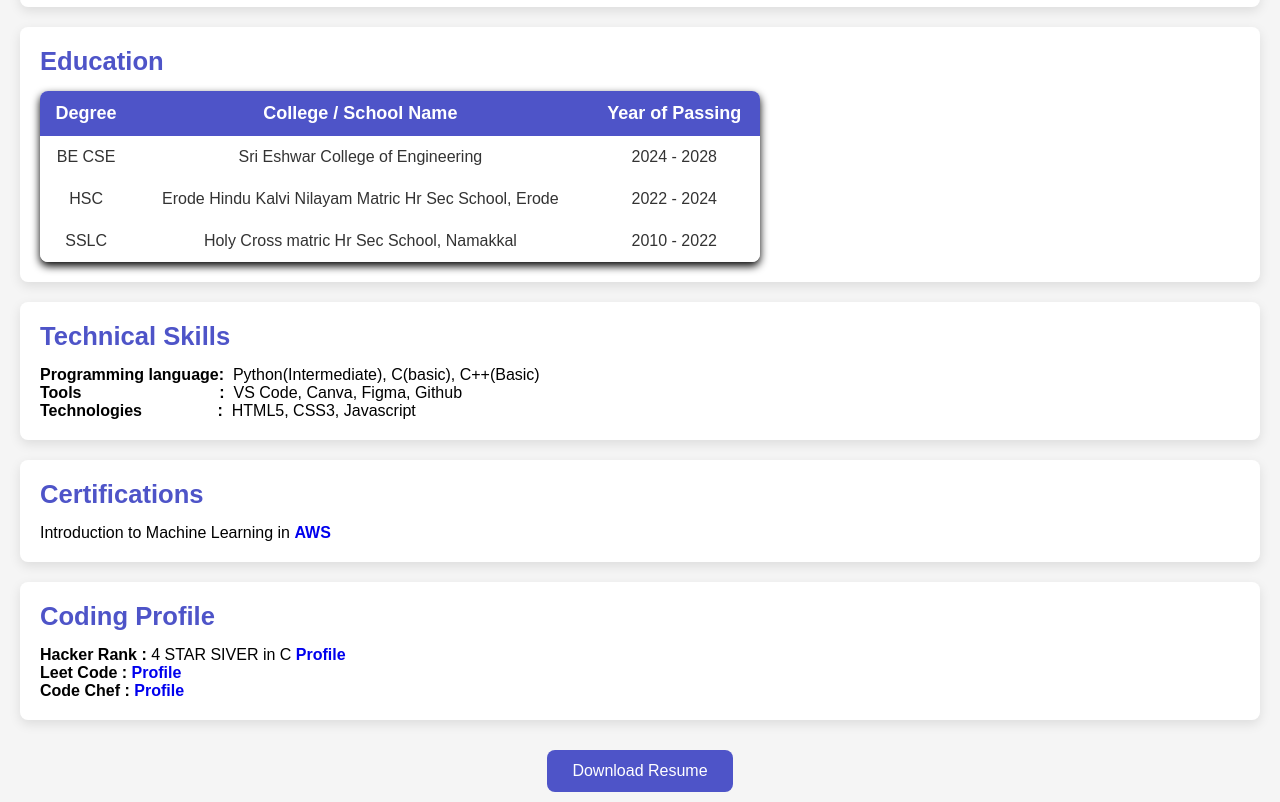
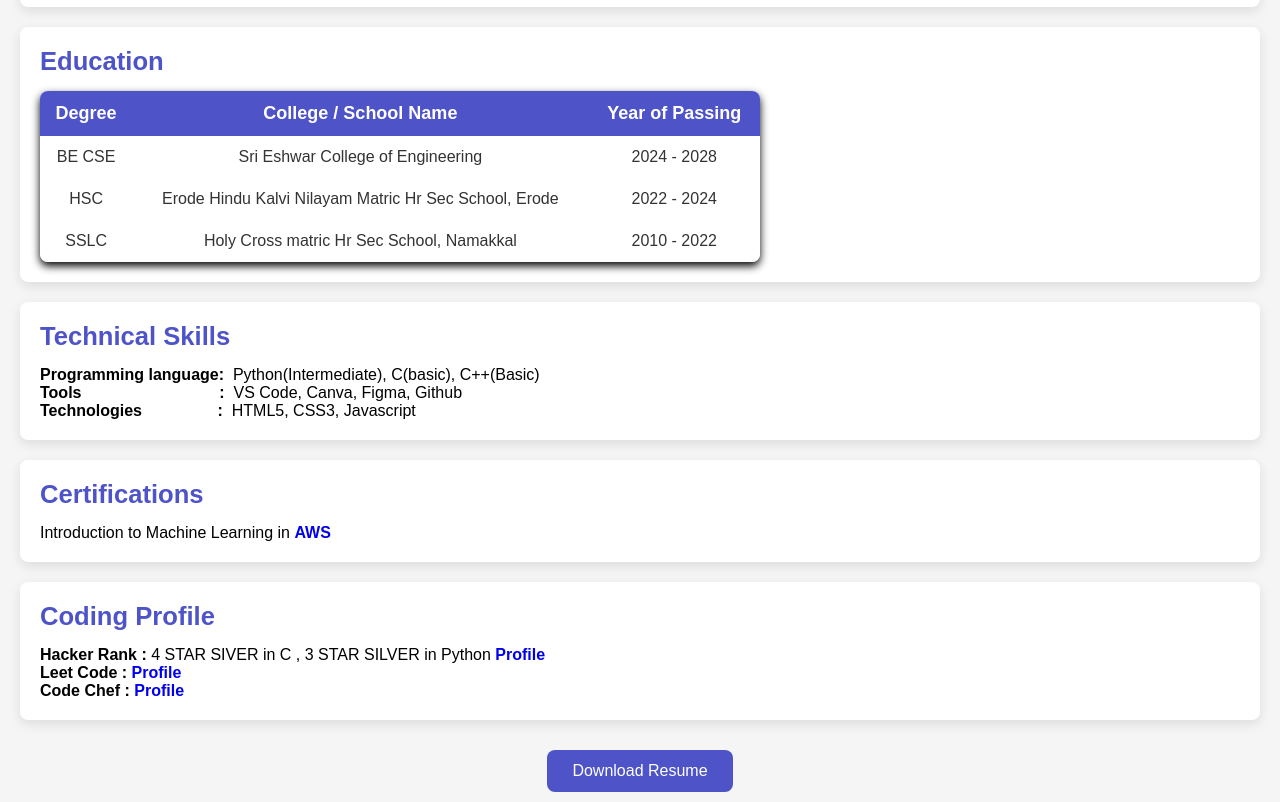
Before and after one commit to suganthv24/Suganth-Resume, a plain HTML site: page index.html in a window 1280 px wide. Shown: the part 612-1414 px from the top of the page. Drawn offline with Linux system fonts and the light colour scheme.

Commit message:
index.html

```diff
--- a/index.html
+++ b/index.html
@@ -67,7 +67,7 @@
 
     <section id="coding" class="card">
         <h2>Coding Profile</h2>
-        <p><strong>Hacker Rank :</strong> 4 STAR SIVER in C <a href="https://www.hackerrank.com/profile/suganth_v2024cse"><b>Profile</b></a></p>
+        <p><strong>Hacker Rank :</strong> 4 STAR SIVER in C , 3 STAR SILVER in Python <a href="https://www.hackerrank.com/profile/suganth_v2024cse"><b>Profile</b></a></p>
         <p><strong>Leet Code :</strong> <a href="https://leetcode.com/u/suganthv/"><b>Profile</b></a></p>
         <p><strong>Code Chef :</strong> <a href="https://www.codechef.com/users/suganthv"><b>Profile</b></a></p>
     </section>
```
